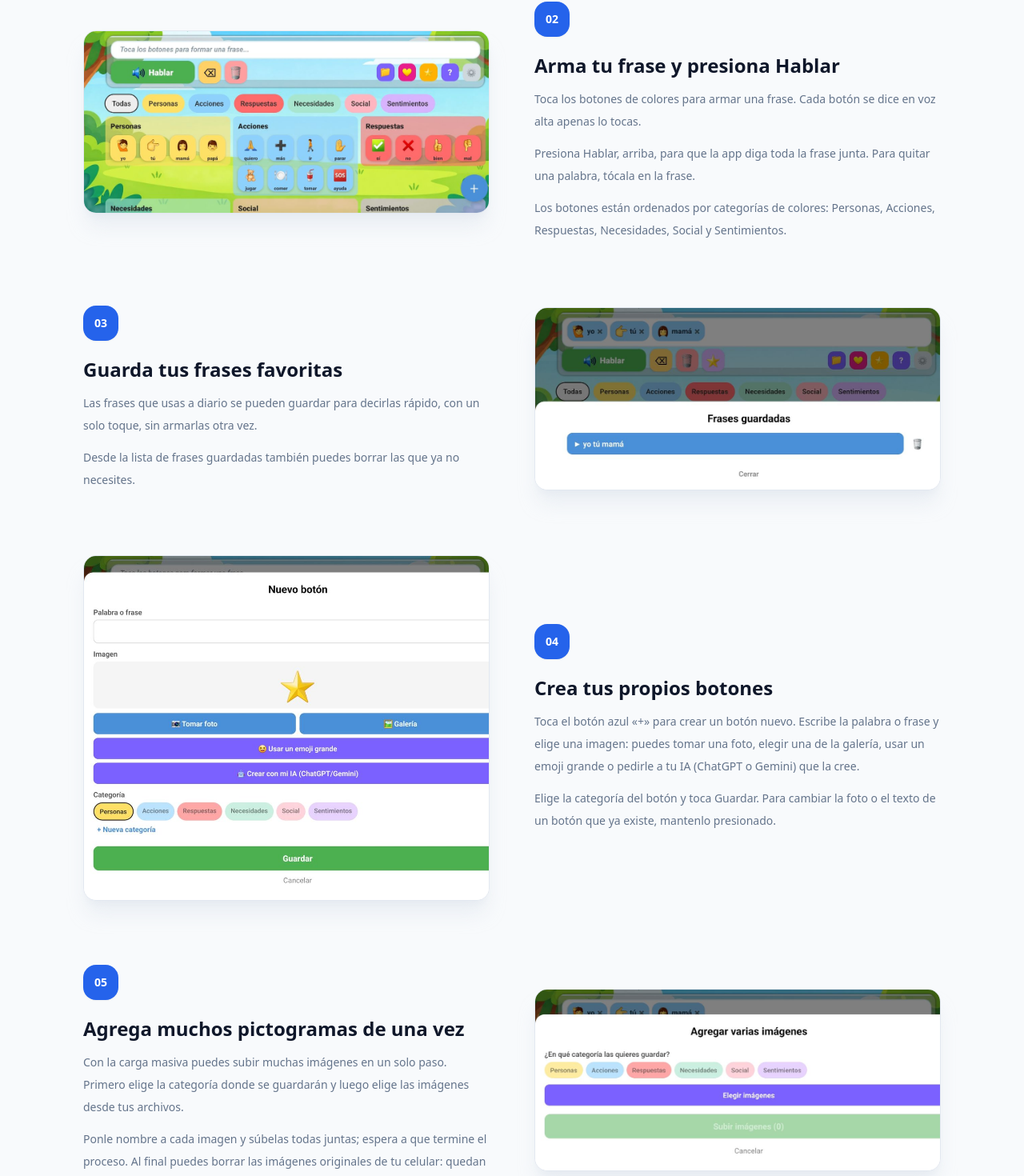
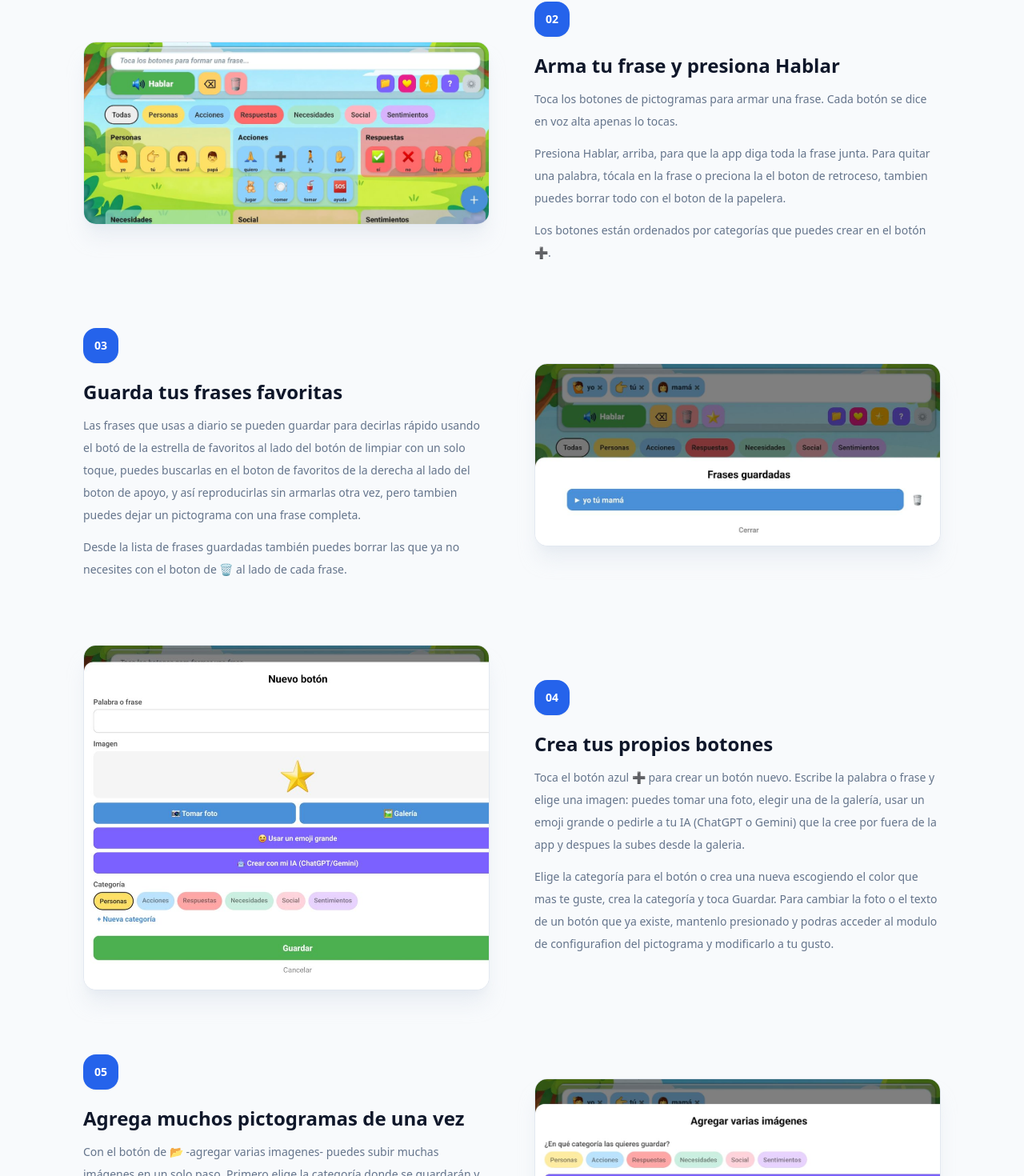
Before and after one commit to imargutierrz-hub/portal-willian, a Next.js app: page /hablapic in a window 1280 px wide. Shown: the part 3101-4571 px from the top of the page at 80% size. Built offline with nearby package versions, Linux system fonts and the light colour scheme.

Commit message:
cambio de imagen 6 de la guia

```diff
--- a/components/hablapic/GuiaPasoAPaso.tsx
+++ b/components/hablapic/GuiaPasoAPaso.tsx
@@ -18,9 +18,9 @@ const pasos = [
   {
     titulo: "Arma tu frase y presiona Hablar",
     texto: [
-      "Toca los botones de colores para armar una frase. Cada botón se dice en voz alta apenas lo tocas.",
-      "Presiona Hablar, arriba, para que la app diga toda la frase junta. Para quitar una palabra, tócala en la frase.",
-      "Los botones están ordenados por categorías de colores: Personas, Acciones, Respuestas, Necesidades, Social y Sentimientos.",
+      "Toca los botones de pictogramas para armar una frase. Cada botón se dice en voz alta apenas lo tocas.",
+      "Presiona Hablar, arriba, para que la app diga toda la frase junta. Para quitar una palabra, tócala en la frase o preciona la el boton de retroceso, tambien puedes borrar todo con el boton de la papelera.",
+      "Los botones están ordenados por categorías que puedes crear en el botón ➕.",
     ],
     imagen: "/hablapic/guia/02-tablero.jpg",
     ancho: 1200,
@@ -30,8 +30,8 @@ const pasos = [
   {
     titulo: "Guarda tus frases favoritas",
     texto: [
-      "Las frases que usas a diario se pueden guardar para decirlas rápido, con un solo toque, sin armarlas otra vez.",
-      "Desde la lista de frases guardadas también puedes borrar las que ya no necesites.",
+      "Las frases que usas a diario se pueden guardar para decirlas rápido usando el botó de la estrella de favoritos al lado del botón de limpiar con un solo toque, puedes buscarlas en el boton de favoritos de la derecha al lado del boton de apoyo, y así reproducirlas sin armarlas otra vez, pero tambien puedes dejar un pictograma con una frase completa.",
+      "Desde la lista de frases guardadas también puedes borrar las que ya no necesites con el boton de 🗑️ al lado de cada frase.",
     ],
     imagen: "/hablapic/guia/03-frases-guardadas.jpg",
     ancho: 1200,
@@ -41,8 +41,8 @@ const pasos = [
   {
     titulo: "Crea tus propios botones",
     texto: [
-      "Toca el botón azul «+» para crear un botón nuevo. Escribe la palabra o frase y elige una imagen: puedes tomar una foto, elegir una de la galería, usar un emoji grande o pedirle a tu IA (ChatGPT o Gemini) que la cree.",
-      "Elige la categoría del botón y toca Guardar. Para cambiar la foto o el texto de un botón que ya existe, mantenlo presionado.",
+      "Toca el botón azul ➕ para crear un botón nuevo. Escribe la palabra o frase y elige una imagen: puedes tomar una foto, elegir una de la galería, usar un emoji grande o pedirle a tu IA (ChatGPT o Gemini) que la cree por fuera de la app y despues la subes desde la galeria.",
+      "Elige la categoría para el botón o crea una nueva escogiendo el color que mas te guste, crea la categoría y toca Guardar. Para cambiar la foto o el texto de un botón que ya existe, mantenlo presionado y podras acceder al modulo de configurafion del pictograma y modificarlo a tu gusto.",
     ],
     imagen: "/hablapic/guia/04-nuevo-boton.jpg",
     ancho: 1000,
@@ -52,8 +52,8 @@ const pasos = [
   {
     titulo: "Agrega muchos pictogramas de una vez",
     texto: [
-      "Con la carga masiva puedes subir muchas imágenes en un solo paso. Primero elige la categoría donde se guardarán y luego elige las imágenes desde tus archivos.",
-      "Ponle nombre a cada imagen y súbelas todas juntas; espera a que termine el proceso. Al final puedes borrar las imágenes originales de tu celular: quedan guardadas dentro de la app.",
+      "Con el botón de 📂 -agregar varias imagenes- puedes subir muchas imágenes en un solo paso. Primero elige la categoría donde se guardarán y luego elige las imágenes desde tus archivos.",
+      "Ponle nombre correcto en frente de cada imagen y súbelas todas juntas; espera a que termine el proceso. Al final puedes borrar las imágenes originales de tu celular: quedan guardadas dentro de la app.",
     ],
     imagen: "/hablapic/guia/05-carga-masiva.jpg",
     ancho: 1200,
```
Also changed, not shown: app/hablapic/page.tsx (indentation only), public/hablapic/guia/06-configuracion.jpg.
